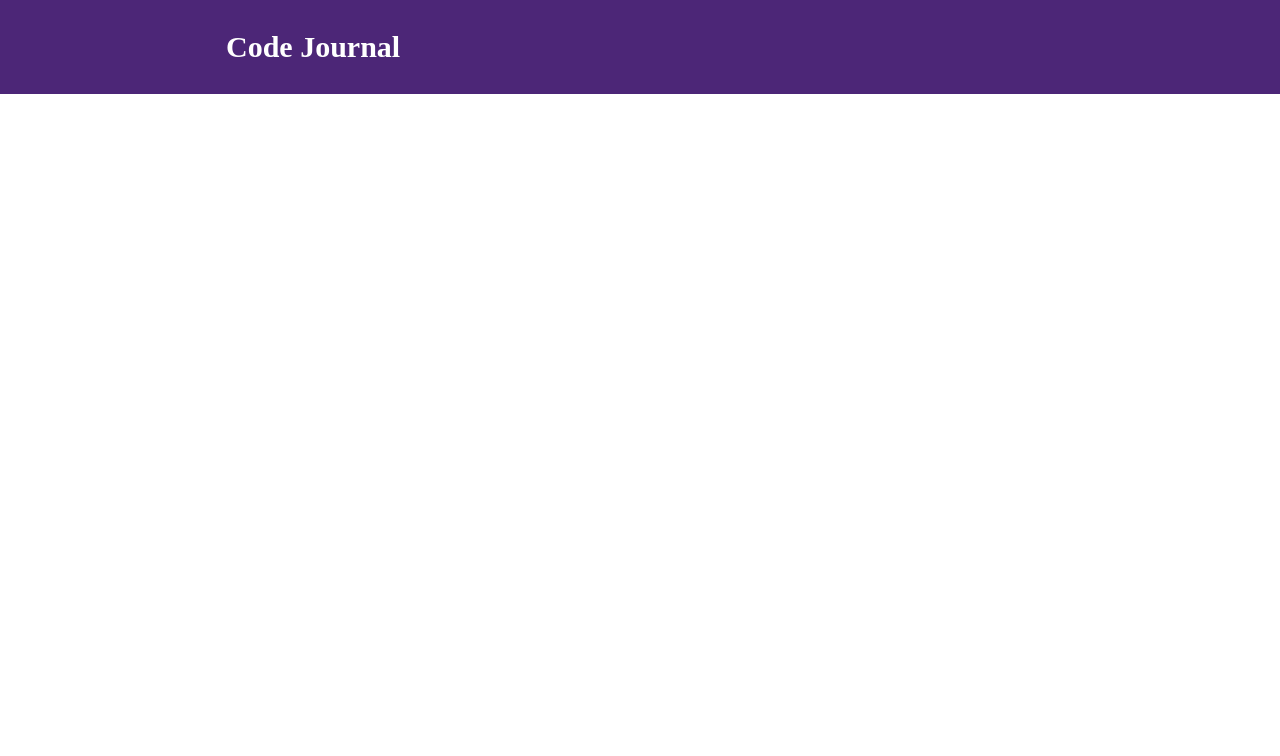
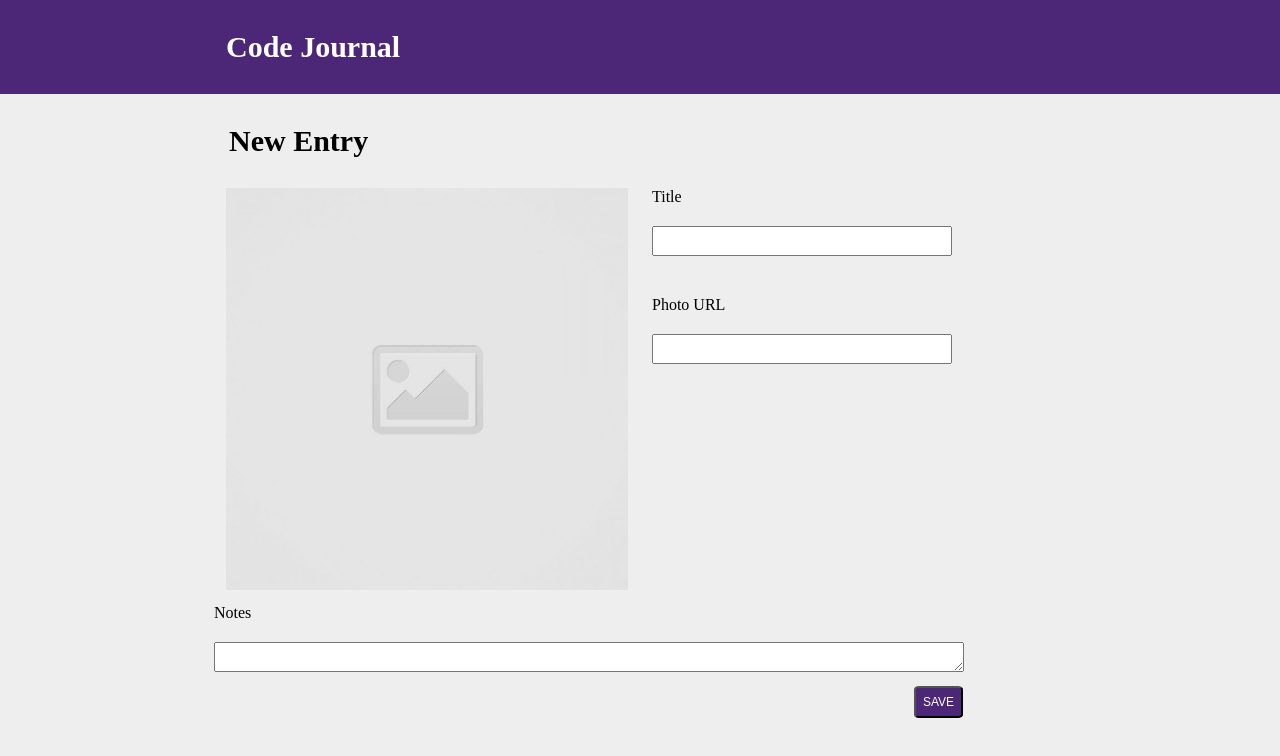
Before and after one commit to Garcia-Tony/code-journal, a website with bundled scripts: page index.html in a window 1280 px wide. Built offline with nearby package versions, Linux system fonts and the light colour scheme.

Commit message:
Below the header, create the HTML for the form that creates a journal entry in the data-view=entry-form element.

```diff
--- a/css/styles.css
+++ b/css/styles.css
@@ -1,5 +1,9 @@
 header {
   background-color: #4c2677ff;
+}
+
+body {
+  background-color: #eeef;
 }
 
 .column-full p {
@@ -7,3 +11,57 @@ header {
   font-size: 30px;
   color: white;
 }
+
+.column-full-two p {
+  font-size: 30px;
+  color: rgb(0, 0, 0);
+  padding-left: 15px;
+}
+
+.column-half {
+  width: calc(100% / 2);
+}
+
+.image {
+  width: 100%;
+}
+
+input {
+  margin-top: 20px;
+  margin-bottom: 40px;
+  width: 300px;
+  height: 30px;
+}
+
+.column-full-three {
+  padding-top: 10px;
+}
+
+.column-full-three input {
+  margin-top: 20px;
+  margin-bottom: 40px;
+  width: 750px;
+  height: 30px;
+}
+
+.column-full-three textarea {
+  margin-top: 20px;
+  margin-bottom: 40px;
+  width: 750px;
+  height: 30px;
+}
+
+.column-full-four {
+  position: absolute;
+  padding-left: 700px;
+  margin-bottom: 20px;
+  margin-top: -30px;
+}
+
+button {
+  background-color: #4c2677ff;
+  color: white;
+  padding: 7px;
+  font-size: 12px;
+  border-radius: 10%;
+}
--- a/index.html
+++ b/index.html
@@ -25,10 +25,59 @@
         </div>
       </div>
     </header>
+
     <main class="container">
-      <div data-view="entry-form"></div>
+      <div class="row">
+        <div class="column-full-two">
+          <p><b>New Entry</b></p>
+        </div>
+      </div>
+
+      <div class="row">
+        <div class="column-half">
+          <img
+            class="image"
+            src="images/placeholder-image-square.jpg"
+            alt="Placeholder Image" />
+        </div>
+
+        <div class="column-half">
+          <div data-view="entry-form">
+            <form id="dataEntryForm">
+              <div><label for="title">Title</label></div>
+              <div><input type="text" id="title" name="title" /></div>
+
+              <div><label for="URL">Photo URL</label></div>
+              <div><input type="text" id="URL" name="URL" /></div>
+            </form>
+          </div>
+        </div>
+      </div>
+
+      <div class="row">
+        <div class="column-full-three">
+          <div data-view="entry-form">
+            <form id="entryForm">
+              <div><label for="notes">Notes</label></div>
+              <div><textarea id="notes" rows="4" name="notes"></textarea></div>
+            </form>
+          </div>
+        </div>
+      </div>
+
+      <div class="row-three">
+        <div class="column-full-four">
+          <div data-view="entry-form">
+            <form id="entryFormData">
+              <button type="submit">SAVE</button>
+            </form>
+          </div>
+        </div>
+      </div>
+
       <div data-view="entries" class="hidden"></div>
     </main>
+
     <script src="js/data.js"></script>
     <script src="js/main.js"></script>
   </body>
```
